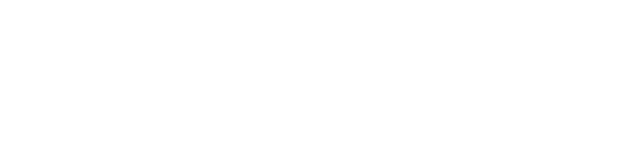
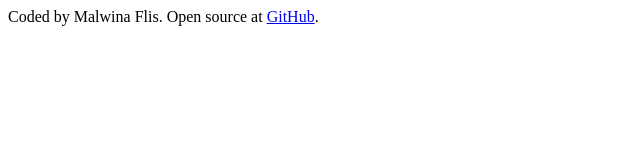
Before and after one commit to Malva86/Travel-Project, a plain HTML site: page index.html in a window 1280 px wide. Shown: the whole page, without its empty margins (0-640 px from the left). Drawn offline with Linux system fonts and the light colour scheme.

Commit message:
add github link

```diff
--- a/index.html
+++ b/index.html
@@ -15,5 +15,12 @@
     />
     <title>Travel Project</title>
   </head>
-  <body></body>
+  <body>
+    <footer>
+      Coded by Malwina Flis. Open source at
+      <a href="https://github.com/Malva86/Travel-Project" target="_blank"
+        >GitHub</a
+      >.
+    </footer>
+  </body>
 </html>
```
